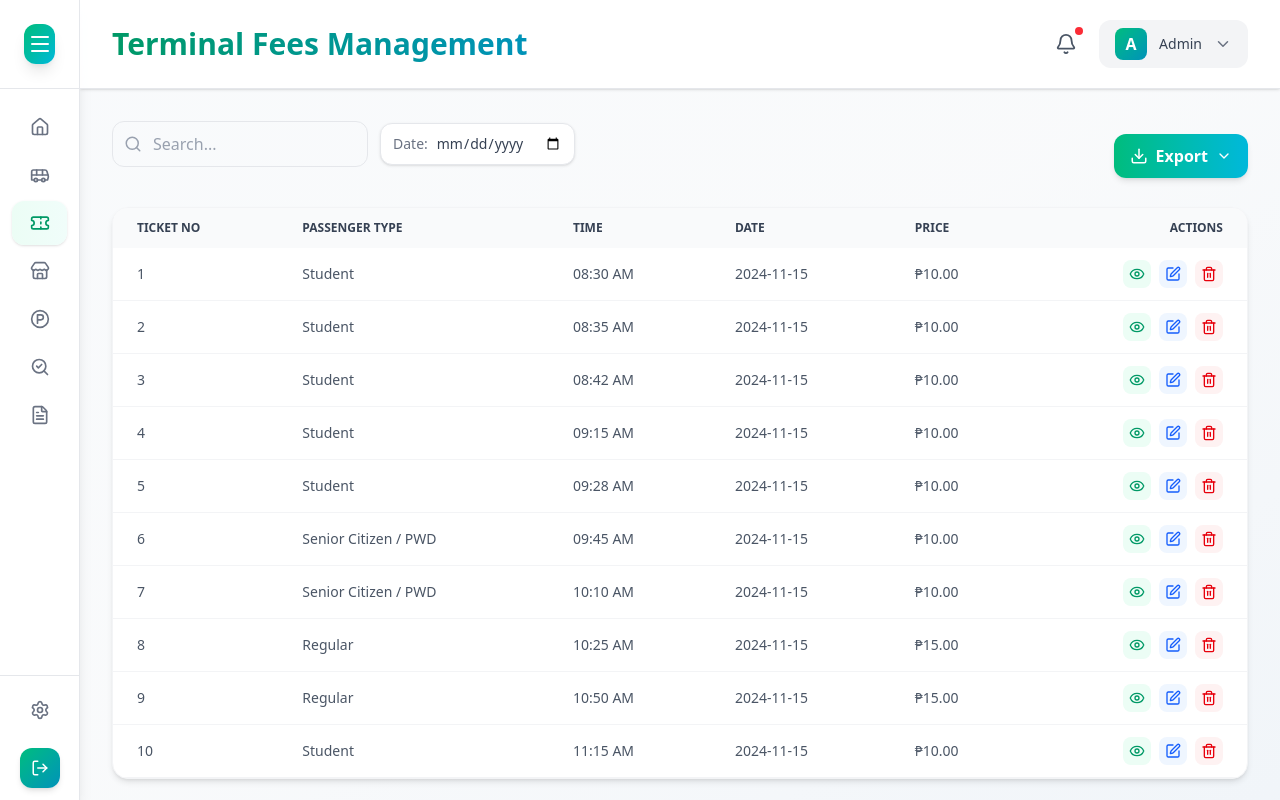
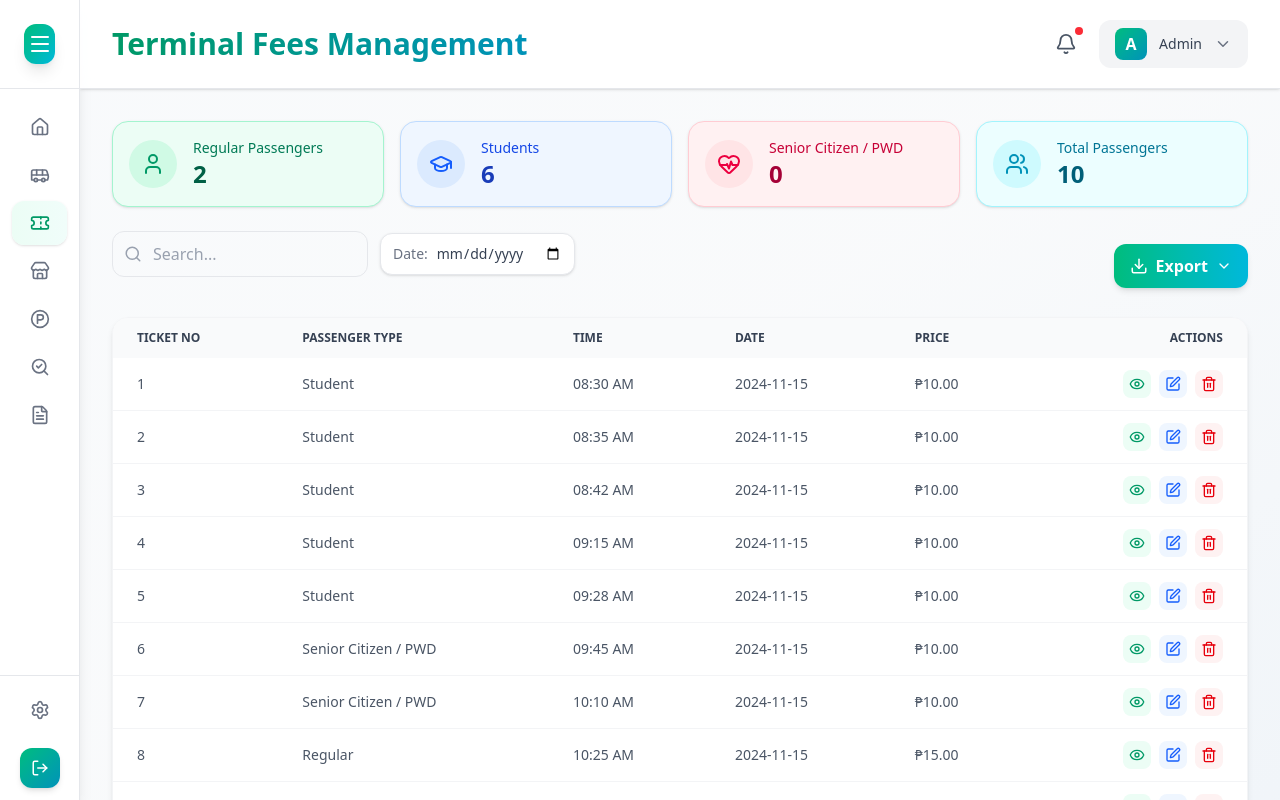
Before and after one commit to Tantalost/Software-Engineering, a React (Vite) app in the folder IBT/: page /tickets in a window 1280 px wide. Built offline with nearby package versions, Linux system fonts and the light colour scheme; sample sign-in values are in the browser's storage.

Commit message:
statcards added in terminal page

```diff
--- /dev/null
+++ b/IBT/src/components/common/StatCards.jsx
@@ -0,0 +1,24 @@
+import React from "react";
+
+const StatCards = ({ stats }) => {
+  return (
+    <div className="grid grid-cols-1 sm:grid-cols-4 gap-4 mb-6">
+      {stats.map((stat, index) => (
+        <div
+          key={index}
+          className={`flex items-center gap-4 ${stat.bgColor} border ${stat.borderColor} rounded-2xl p-4 shadow-sm hover:shadow-md transition`}
+        >
+          <div className={`${stat.iconBg} p-3 rounded-full`}>
+            {stat.icon}
+          </div>
+          <div>
+            <h3 className={`text-sm font-medium ${stat.textColor}`}>{stat.label}</h3>
+            <p className={`text-2xl font-bold ${stat.valueColor}`}>{stat.value}</p>
+          </div>
+        </div>
+      ))}
+    </div>
+  );
+};
+
+export default StatCards;
--- a/IBT/src/components/tenants/StatCardGroup.jsx
+++ b/IBT/src/components/tenants/StatCardGroup.jsx
@@ -1,5 +1,5 @@
 import React from "react";
-import StatCard from "../common/StatCard";
+import StatCard from "./StatCard";
 import { CheckCircle, XCircle, Grid } from "lucide-react";
 
 const StatCardGroup = ({ availableSlots, nonAvailableSlots, totalSlots }) => {
--- a/IBT/src/pages/TenantLease.jsx
+++ b/IBT/src/pages/TenantLease.jsx
@@ -4,9 +4,9 @@ import FilterBar from "../components/common/Filterbar";
 import ExportMenu from "../components/common/exportMenu";
 import Table from "../components/common/Table";
 import StatCardGroup from "../components/tenants/StatCardGroup";
+import TableActions from "../components/common/TableActions";
+import Form from "../components/common/Form";
 import { tenants } from "../data/assets";
-import Form from "../components/common/Form";
-import TableActions from "../components/common/TableActions";
 
 const TenantLease = () => {
   const [searchQuery, setSearchQuery] = useState("");
@@ -49,16 +49,20 @@ const TenantLease = () => {
   });
 
   const totalSlots = filtered.length;
-  const availableSlots = filtered.filter((t) => t.status === "available").length;
-  const nonAvailableSlots = filtered.filter((t) => t.status !== "available").length;
+  const availableSlots = filtered.filter(
+    (t) => t.status.toLowerCase() === "available"
+  ).length;
+  const nonAvailableSlots = totalSlots - availableSlots;
 
   return (
     <Layout title="Tenants/Lease Management">
-      <StatCardGroup
-        availableSlots={availableSlots}
-        nonAvailableSlots={nonAvailableSlots}
-        totalSlots={totalSlots}
-      />
+      <div className="mb-6">
+        <StatCardGroup
+          availableSlots={availableSlots}
+          nonAvailableSlots={nonAvailableSlots}
+          totalSlots={totalSlots}
+        />
+      </div>
 
       <div className="flex flex-col lg:flex-row lg:items-center justify-between mb-4 gap-3">
         <FilterBar
@@ -72,20 +76,20 @@ const TenantLease = () => {
           <div className="flex flex-col sm:flex-row bg-emerald-100 rounded-xl p-1 border-2 border-emerald-200 w-full sm:w-auto">
             <button
               onClick={() => setActiveTab("permanent")}
-              className={`w-full sm:w-auto px-5 sm:px-6 py-3 sm:py-2 rounded-lg font-semibold text-sm sm:text-base transition-all duration-300 transform active:scale-95 ${
+              className={`w-full sm:w-auto px-5 sm:px-6 py-3 sm:py-2 rounded-lg font-semibold text-sm sm:text-base transition-all duration-300 ${
                 activeTab === "permanent"
                   ? "bg-white text-emerald-700 shadow-md"
-                  : "text-emerald-600 hover:text-emerald-700 hover:scale-105"
+                  : "text-emerald-600 hover:text-emerald-700"
               }`}
             >
               Permanent
             </button>
             <button
               onClick={() => setActiveTab("night")}
-              className={`w-full sm:w-auto px-5 sm:px-6 py-3 sm:py-2 rounded-lg font-semibold text-sm sm:text-base transition-all duration-300 transform active:scale-95 ${
+              className={`w-full sm:w-auto px-5 sm:px-6 py-3 sm:py-2 rounded-lg font-semibold text-sm sm:text-base transition-all duration-300 ${
                 activeTab === "night"
                   ? "bg-white text-emerald-700 shadow-md"
-                  : "text-emerald-600 hover:text-emerald-700 hover:scale-105"
+                  : "text-emerald-600 hover:text-emerald-700"
               }`}
             >
               Night Market
@@ -98,8 +102,7 @@ const TenantLease = () => {
           >
             + Add New
           </button>
-
-          <div className="flex items-center justify-end w-full sm:w-auto transition-transform duration-300 active:scale-95 hover:scale-105">
+          <div className="flex items-center justify-end w-full sm:w-auto">
             <ExportMenu
               onExportCSV={() => alert("Exporting to CSV...")}
               onExportExcel={() => alert("Exporting to Excel...")}
@@ -142,8 +145,8 @@ const TenantLease = () => {
       {viewRow && (
         <Modal onClose={() => setViewRow(null)} title="View Tenant/Lease">
           <div className="grid grid-cols-1 gap-3 md:grid-cols-2 text-sm">
-            <Field label="Slot NO" value={viewRow.slotno} />
-            <Field label="Reference NO" value={viewRow.referenceNo} />
+            <Field label="Slot No" value={viewRow.slotno} />
+            <Field label="Reference No" value={viewRow.referenceNo} />
             <Field label="Name" value={viewRow.name} />
             <Field label="Email" value={viewRow.email} />
             <Field label="Contact" value={viewRow.contact} />
@@ -153,53 +156,13 @@ const TenantLease = () => {
         </Modal>
       )}
 
-      {editRow && (
-        <EditTenantLease
-          row={editRow}
-          onClose={() => setEditRow(null)}
-          onSave={(updated) => {
-            const next = records.map((r) =>
-              r.id === updated.id ? updated : r
-            );
-            persist(next);
-            setEditRow(null);
-          }}
-        />
-      )}
-
-      {deleteRow && (
-        <Modal onClose={() => setDeleteRow(null)} title="Delete Tenant/Lease" hideDefaultClose>
-          <p className="mt-2 text-sm text-slate-600">
-            Delete slot {deleteRow.slotno}?
-          </p>
-          <div className="mt-4 flex justify-end gap-2">
-            <button
-              onClick={() => setDeleteRow(null)}
-              className="rounded-lg border border-slate-200 bg-white px-3 py-2 text-sm text-slate-700"
-            >
-              Cancel
-            </button>
-            <button
-              onClick={() => {
-                const next = records.filter((r) => r.id !== deleteRow.id);
-                persist(next);
-                setDeleteRow(null);
-              }}
-              className="rounded-lg bg-red-600 px-3 py-2 text-sm text-white shadow hover:bg-red-700"
-            >
-              Delete
-            </button>
-          </div>
-        </Modal>
-      )}
-
       {showPreview && (
         <Modal onClose={() => setShowPreview(false)} title="Add Tenant/Lease">
           <Form
             title="Tenants/Lease Management"
             fields={[
-              { label: "Slot NO", type: "text" },
-              { label: "Reference NO", type: "text" },
+              { label: "Slot No", type: "text" },
+              { label: "Reference No", type: "text" },
               { label: "Name", type: "text" },
               { label: "Email", type: "email" },
               { label: "Contact", type: "number" },
@@ -246,80 +209,3 @@ const Field = ({ label, value }) => (
     </div>
   </div>
 );
-
-const EditTenantLease = ({ row, onClose, onSave }) => {
-  const [form, setForm] = useState({
-    id: row.id,
-    slotno: row.slotno,
-    referenceNo: row.referenceNo,
-    name: row.name,
-    email: row.email,
-    contact: row.contact,
-    date: row.date,
-    status: row.status,
-  });
-
-  const set = (k, v) => setForm((s) => ({ ...s, [k]: v }));
-
-  return (
-    <Modal title="Edit Record" onClose={onClose} hideDefaultClose>
-      <div className="grid grid-cols-1 gap-3 md:grid-cols-2">
-        <Input label="Slot No" value={form.slotno} onChange={(e) => set("slotno", e.target.value)} />
-        <Input label="Reference No" value={form.referenceNo} onChange={(e) => set("referenceNo", e.target.value)} />
-        <Input label="Name" value={form.name} onChange={(e) => set("name", e.target.value)} />
-        <Input label="Email" value={form.email} onChange={(e) => set("email", e.target.value)} />
-        <Input label="Contact" value={form.contact} onChange={(e) => set("contact", e.target.value)} />
-        <Input label="Date" value={form.date} onChange={(e) => set("date", e.target.value)} />
-        <Select
-          label="Status"
-          value={form.status}
-          onChange={(e) => set("status", e.target.value)}
-          options={["Unclaimed", "Paid", "Overdue"]}
-        />
-      </div>
-      <div className="mt-4 flex justify-end gap-2">
-        <button
-          onClick={onClose}
-          className="rounded-lg border border-slate-200 bg-white px-3 py-2 text-sm text-slate-700"
-        >
-          Cancel
-        </button>
-        <button
-          onClick={() => onSave(form)}
-          className="rounded-lg bg-blue-600 px-3 py-2 text-sm text-white shadow hover:bg-blue-700"
-        >
-          Save
-        </button>
-      </div>
-    </Modal>
-  );
-};
-
-const Input = ({ label, value, onChange, type = "text" }) => (
-  <div>
-    <label className="mb-1 block text-xs font-medium text-slate-600">{label}</label>
-    <input
-      value={value}
-      onChange={onChange}
-      type={type}
-      className="w-full rounded-md border border-slate-300 bg-white px-3 py-2 text-sm text-slate-700 shadow-sm outline-none"
-    />
-  </div>
-);
-
-const Select = ({ label, value, onChange, options = [] }) => (
-  <div>
-    <label className="mb-1 block text-xs font-medium text-slate-600">{label}</label>
-    <select
-      value={value}
-      onChange={onChange}
-      className="w-full rounded-md border border-slate-300 bg-white px-3 py-2 text-sm text-slate-700 shadow-sm outline-none"
-    >
-      {options.map((opt) => (
-        <option key={opt} value={opt}>
-          {opt}
-        </option>
-      ))}
-    </select>
-  </div>
-);
--- a/IBT/src/pages/TerminalFees.jsx
+++ b/IBT/src/pages/TerminalFees.jsx
@@ -3,8 +3,9 @@ import Layout from "../components/layout/Layout";
 import FilterBar from "../components/common/Filterbar";
 import ExportMenu from "../components/common/exportMenu";
 import Table from "../components/common/Table";
+import StatCards from "../components/common/StatCards";
 import { tickets } from "../data/assets";
-
+import { User, GraduationCap, HeartPulse, Users } from "lucide-react";
 
 const TerminalFees = () => {
   const [searchQuery, setSearchQuery] = useState("");
@@ -20,8 +21,68 @@ const TerminalFees = () => {
     return matchesSearch && matchesDate;
   });
 
+  const regularCount = filtered.filter(
+    (f) => f.passengerType.toLowerCase() === "regular"
+  ).length;
+
+  const studentCount = filtered.filter(
+    (f) => f.passengerType.toLowerCase() === "student"
+  ).length;
+
+  const seniorCount = filtered.filter(
+    (f) =>
+      f.passengerType.toLowerCase() === "senior citizen" ||
+      f.passengerType.toLowerCase() === "pwd"
+  ).length;
+
+  const totalPassengers = filtered.length;
+
+  const stats = [
+    {
+      label: "Regular Passengers",
+      value: regularCount,
+      icon: <User className="text-emerald-600 w-6 h-6" />,
+      bgColor: "bg-emerald-50",
+      borderColor: "border-emerald-200",
+      iconBg: "bg-emerald-100",
+      textColor: "text-emerald-700",
+      valueColor: "text-emerald-800",
+    },
+    {
+      label: "Students",
+      value: studentCount,
+      icon: <GraduationCap className="text-blue-600 w-6 h-6" />,
+      bgColor: "bg-blue-50",
+      borderColor: "border-blue-200",
+      iconBg: "bg-blue-100",
+      textColor: "text-blue-700",
+      valueColor: "text-blue-800",
+    },
+    {
+      label: "Senior Citizen / PWD",
+      value: seniorCount,
+      icon: <HeartPulse className="text-rose-600 w-6 h-6" />,
+      bgColor: "bg-rose-50",
+      borderColor: "border-rose-200",
+      iconBg: "bg-rose-100",
+      textColor: "text-rose-700",
+      valueColor: "text-rose-800",
+    },
+    {
+      label: "Total Passengers",
+      value: totalPassengers,
+      icon: <Users className="text-cyan-600 w-6 h-6" />,
+      bgColor: "bg-cyan-50",
+      borderColor: "border-cyan-200",
+      iconBg: "bg-cyan-100",
+      textColor: "text-cyan-700",
+      valueColor: "text-cyan-800",
+    },
+  ];
+
   return (
     <Layout title="Terminal Fees Management">
+      <StatCards stats={stats} />
       <div className="flex flex-col lg:flex-row lg:items-center justify-between mb-4 gap-3">
         <FilterBar
           searchQuery={searchQuery}
```
